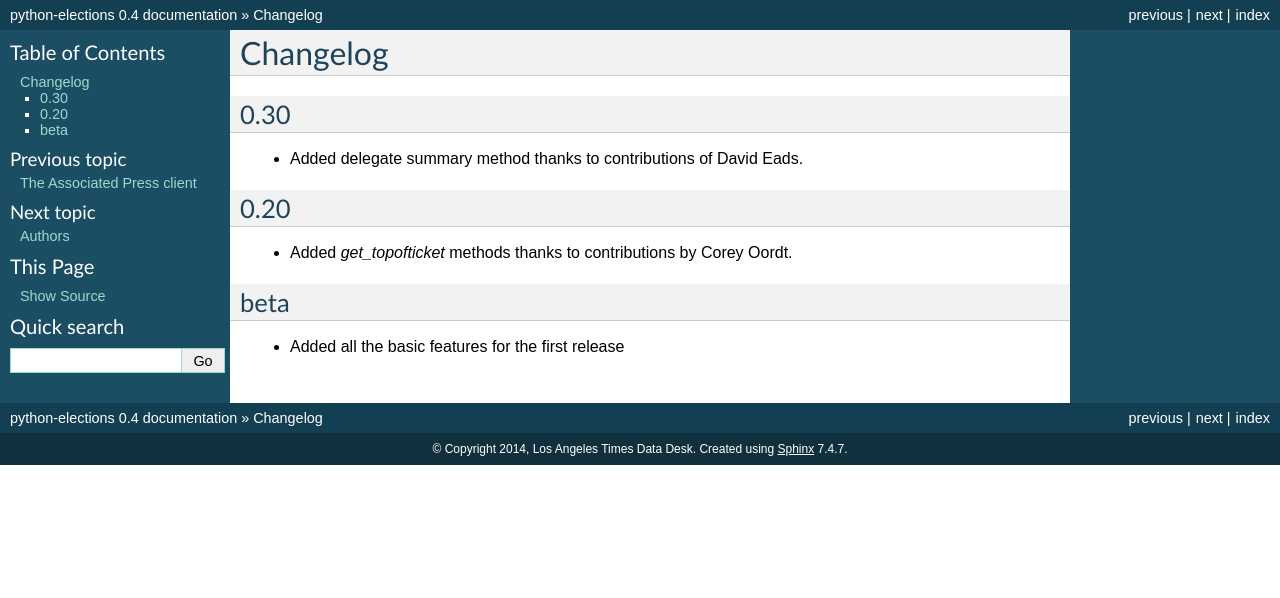
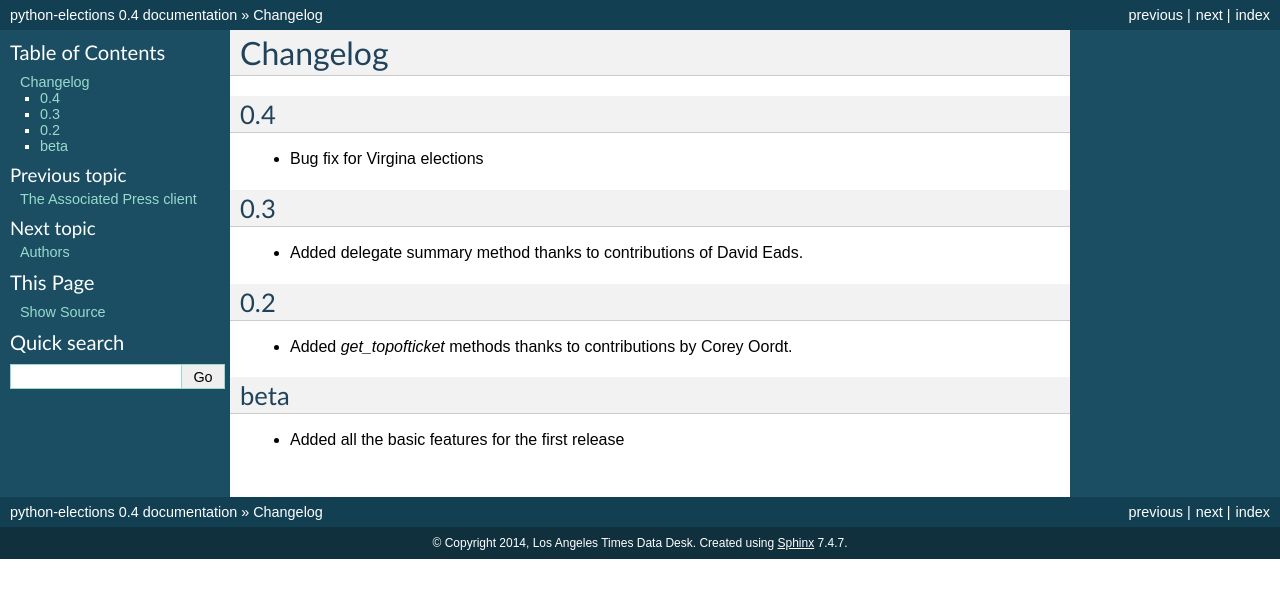
Before and after one commit to datadesk/python-elections, a Sphinx documentation site: the page built from docs/changelog.rst, in a window 1280 px wide. Shown: the top 598 px of the page. Built offline with Sphinx 7.4.7, drawn with Linux system fonts in a browser that asks for light colours.

Commit message:
Updated changelog

```diff
--- a/docs/changelog.rst
+++ b/docs/changelog.rst
@@ -1,13 +1,18 @@
 Changelog
 =========
 
-0.30
-----
+0.4
+---
+
+* Bug fix for Virgina elections
+
+0.3
+---
 
 * Added delegate summary method thanks to contributions of David Eads.
 
-0.20
-----
+0.2
+---
 
 * Added `get_topofticket` methods thanks to contributions by Corey Oordt.
 
```
Also changed, not shown: 7 other files.
